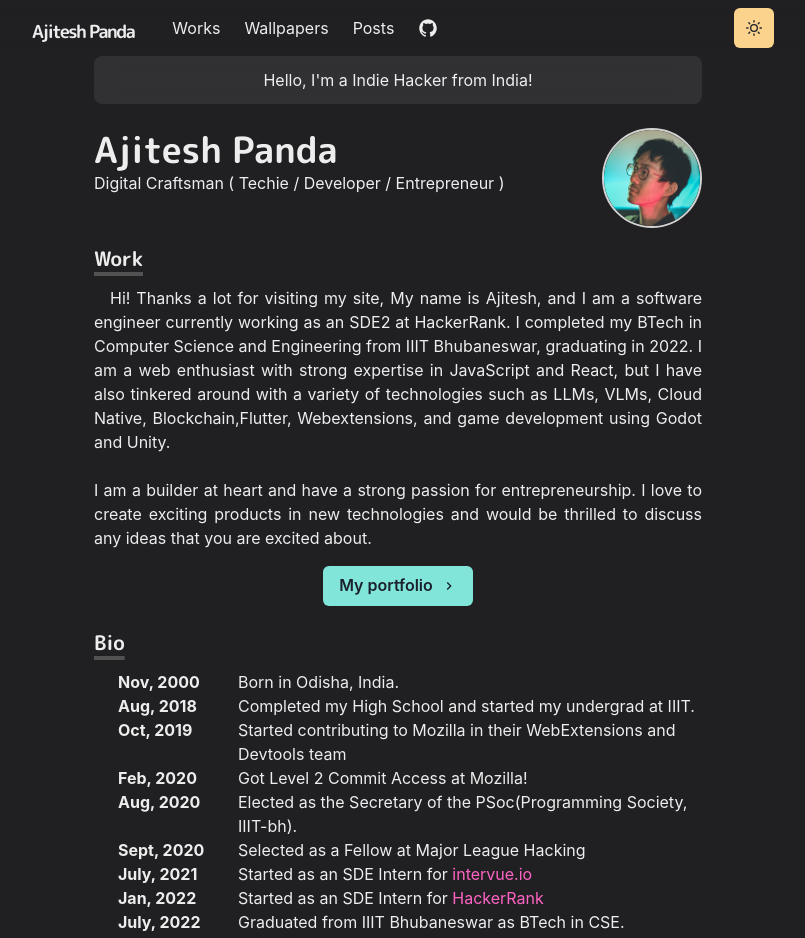
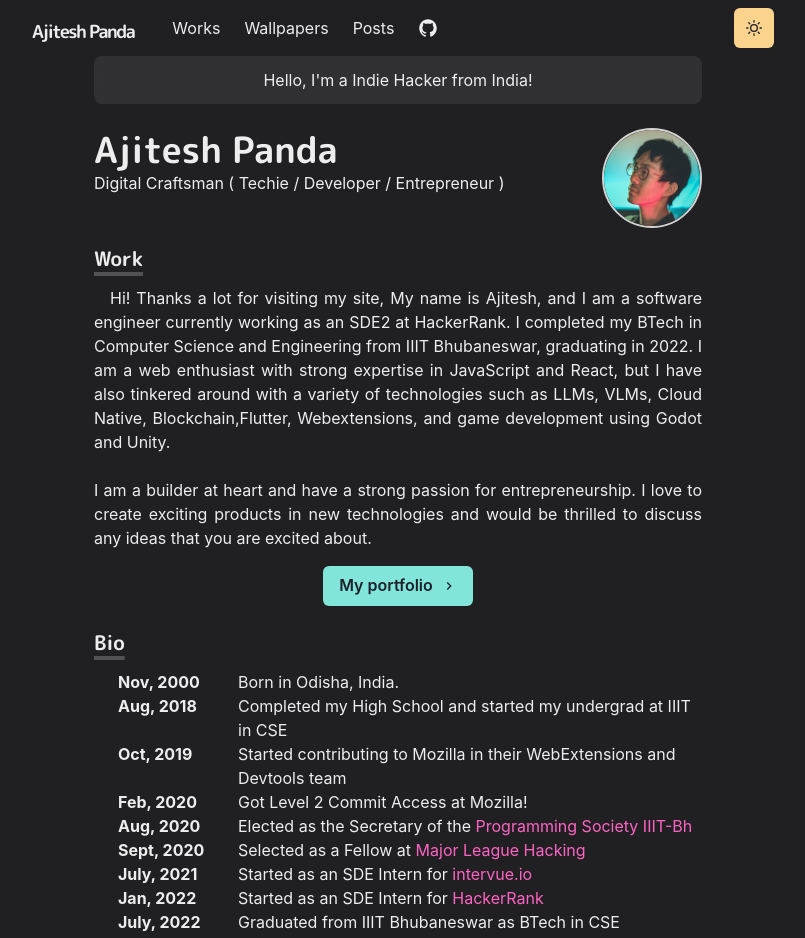
Before and after one commit to ajitesh13/ajitesh13.github.io, a Next.js app: page / in a window 1280 px wide. Shown: the top 938 px of the page, without its empty margins (242-1047 px from the left). Built offline with nearby package versions, Linux system fonts and the light colour scheme.

Commit message:
psoc link added

```diff
--- a/pages/index.js
+++ b/pages/index.js
@@ -105,7 +105,7 @@
         <Box display="flex" flexDirection="column" paddingLeft="1.5em">
           <BioSection date="Nov, 2000">Born in Odisha, India.</BioSection>
           <BioSection date="Aug, 2018">
-            Completed my High School and started my undergrad at IIIT.
+            Completed my High School and started my undergrad at IIIT in CSE
           </BioSection>
           <BioSection date="Oct, 2019">
             Started contributing to Mozilla in their WebExtensions and Devtools
@@ -115,10 +115,14 @@
             Got Level 2 Commit Access at Mozilla!
           </BioSection>
           <BioSection date="Aug, 2020">
-            Elected as the Secretary of the PSoc(Programming Society, IIIT-bh).
+            Elected as the Secretary of the{' '}
+            <Link href="https://twitter.com/psociiit">
+              Programming Society IIIT-Bh
+            </Link>
           </BioSection>
           <BioSection date="Sept, 2020">
-            Selected as a Fellow at Major League Hacking
+            Selected as a Fellow at{' '}
+            <Link href="https://mlh.io">Major League Hacking</Link>
           </BioSection>
           <BioSection date="July, 2021">
             Started as an SDE Intern for{' '}
@@ -129,7 +133,7 @@
             <Link href="https://www.hackerrank.com/">HackerRank</Link>
           </BioSection>
           <BioSection date="July, 2022">
-            Graduated from IIIT Bhubaneswar as BTech in CSE.
+            Graduated from IIIT Bhubaneswar as BTech in CSE
           </BioSection>
           <BioSection date="Oct, 2023">
             Promoted to SDE2 at{' '}
```
